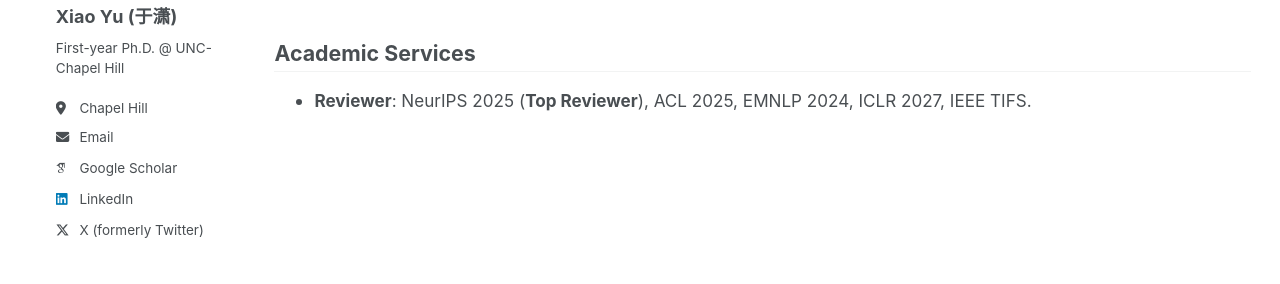
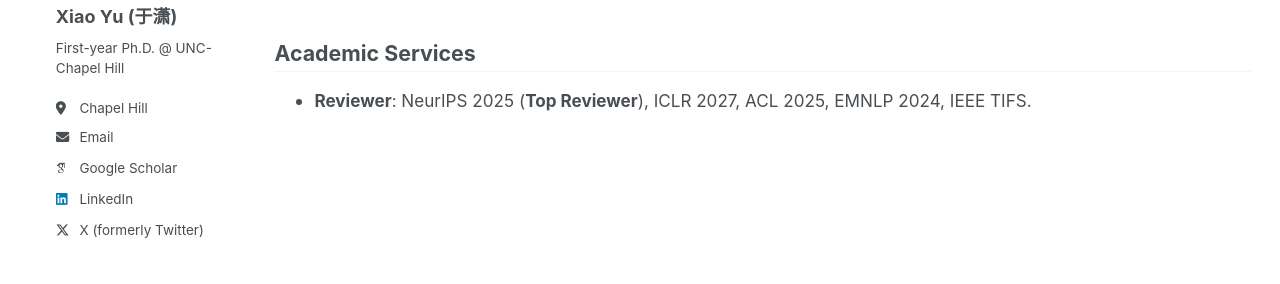
Before and after one commit to xiaoyu-1217/xiaoyu-1217.github.io, a Jekyll site: the page built from _pages/about.md, in a window 1280 px wide and 900 px high, scrolled down 887 px. Shown: the part 393-677 px from the top of the window. Built offline with Jekyll 4.4.1, drawn with Linux system fonts in a browser that asks for light colours; some web fonts are replaced; a script that is not in the unit is left out.

```diff
--- a/_pages/about.md
+++ b/_pages/about.md
@@ -93,6 +93,6 @@ Feel free to reach out for collaborations or any questions. Always happy to conn
 
 **Academic Services**
 ---
-- **Reviewer**: NeurIPS 2025 (**Top Reviewer**), ACL 2025, EMNLP 2024, ICLR 2027, IEEE TIFS.
+- **Reviewer**: NeurIPS 2025 (**Top Reviewer**), ICLR 2027, ACL 2025, EMNLP 2024, IEEE TIFS.
 
 <div id="honors"></div>
```
